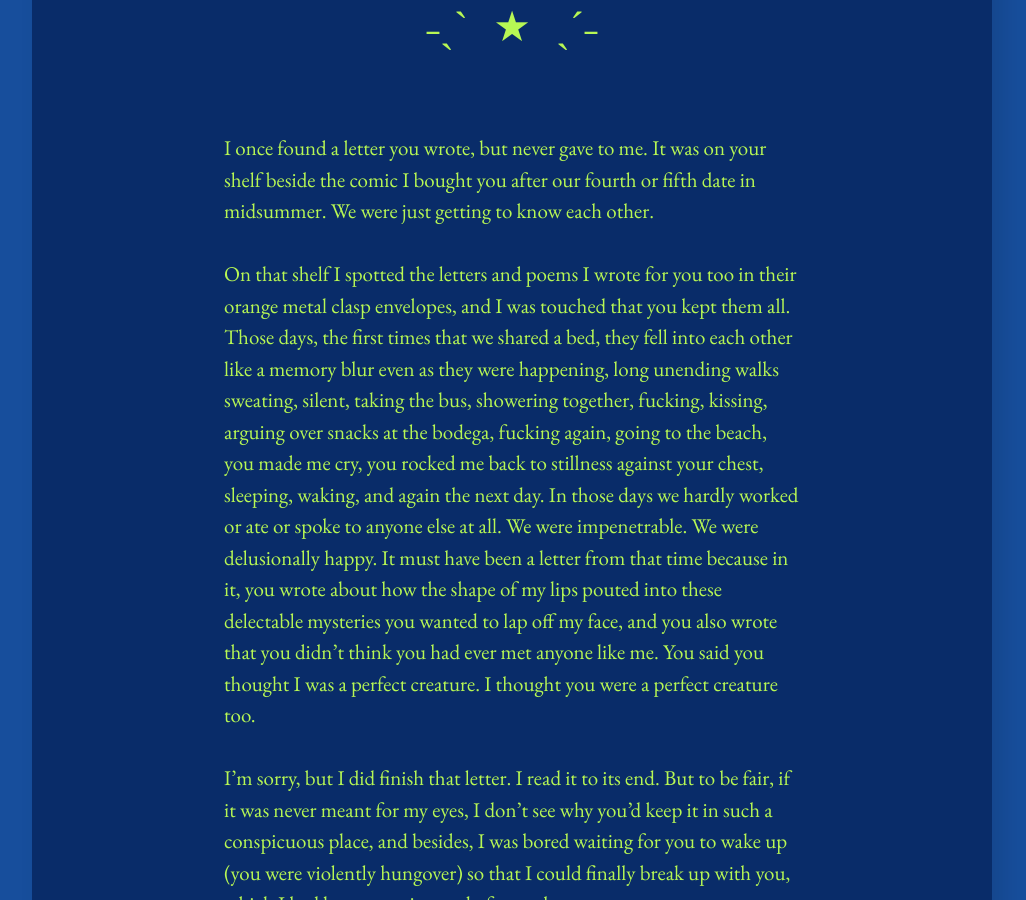
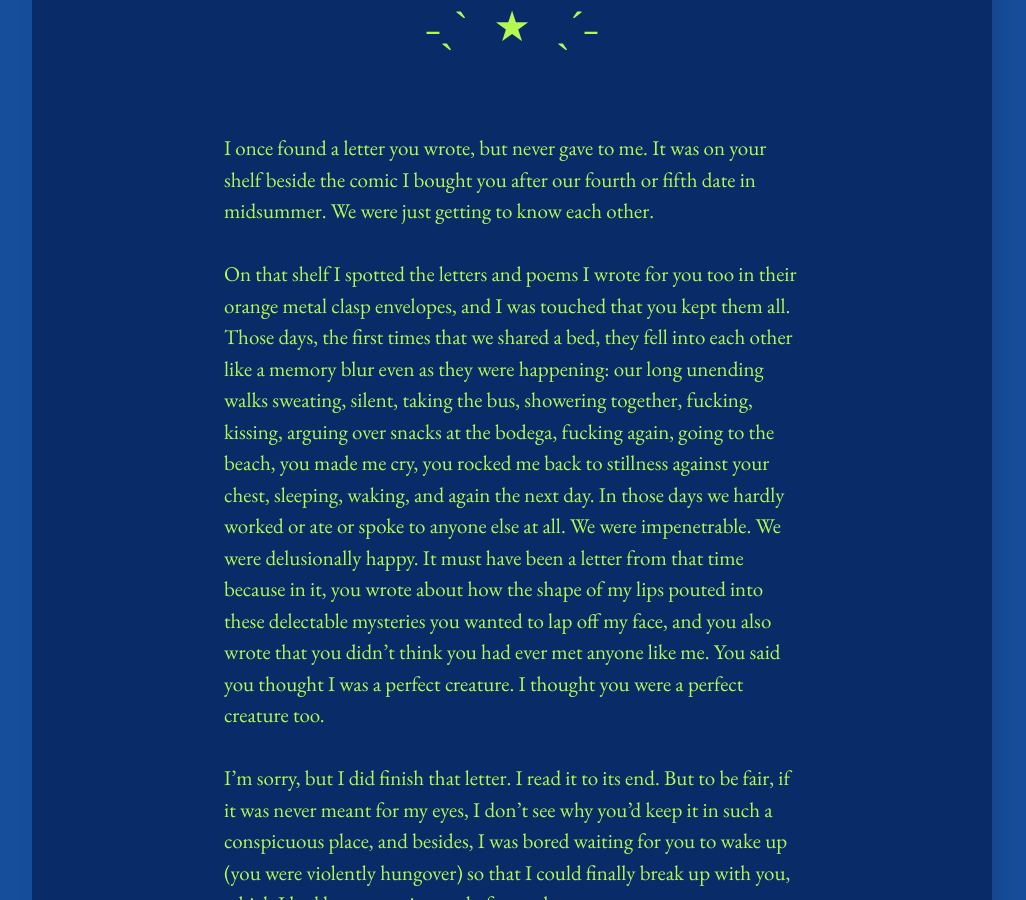
Before and after one commit to limh0228/schemes_and_machinations, a Jekyll site: the page built from _posts/2025-11-20-things-i-hate.md, in a window 1280 px wide and 900 px high, scrolled down 376 px. Shown: the whole window, without its empty margins (128-1154 px from the left). Built offline with Jekyll 4.4.1, drawn with Linux system fonts in a browser that asks for light colours.

```diff
--- a/_posts/2025-11-20-things-i-hate.md
+++ b/_posts/2025-11-20-things-i-hate.md
@@ -10,7 +10,7 @@ I once found a letter you wrote, but never gave to me. It was on your shelf besi
 
 <br>
 
-On that shelf I spotted the letters and poems I wrote for you too in their orange metal clasp envelopes, and I was touched that you kept them all. Those days, the first times that we shared a bed, they fell into each other like a memory blur even as they were happening, long unending walks sweating, silent, taking the bus, showering together, fucking, kissing, arguing over snacks at the bodega, fucking again, going to the beach, you made me cry, you rocked me back to stillness against your chest, sleeping, waking, and again the next day. In those days we hardly worked or ate or spoke to anyone else at all. We were impenetrable. We were delusionally happy. It must have been a letter from that time because in it, you wrote about how the shape of my lips pouted into these delectable mysteries you wanted to lap off my face, and you also wrote that you didn’t think you had ever met anyone like me. You said you thought I was a perfect creature. I thought you were a perfect creature too.
+On that shelf I spotted the letters and poems I wrote for you too in their orange metal clasp envelopes, and I was touched that you kept them all. Those days, the first times that we shared a bed, they fell into each other like a memory blur even as they were happening: our long unending walks sweating, silent, taking the bus, showering together, fucking, kissing, arguing over snacks at the bodega, fucking again, going to the beach, you made me cry, you rocked me back to stillness against your chest, sleeping, waking, and again the next day. In those days we hardly worked or ate or spoke to anyone else at all. We were impenetrable. We were delusionally happy. It must have been a letter from that time because in it, you wrote about how the shape of my lips pouted into these delectable mysteries you wanted to lap off my face, and you also wrote that you didn’t think you had ever met anyone like me. You said you thought I was a perfect creature. I thought you were a perfect creature too.
 
 <br>
 
```
Also changed, not shown: _posts/2025-11-24-8ball-friendsgiving.md (added, +30 -0 lines), assets/images/8-Ball Friendsgiving 2025.jpg (added), 3 other files.
